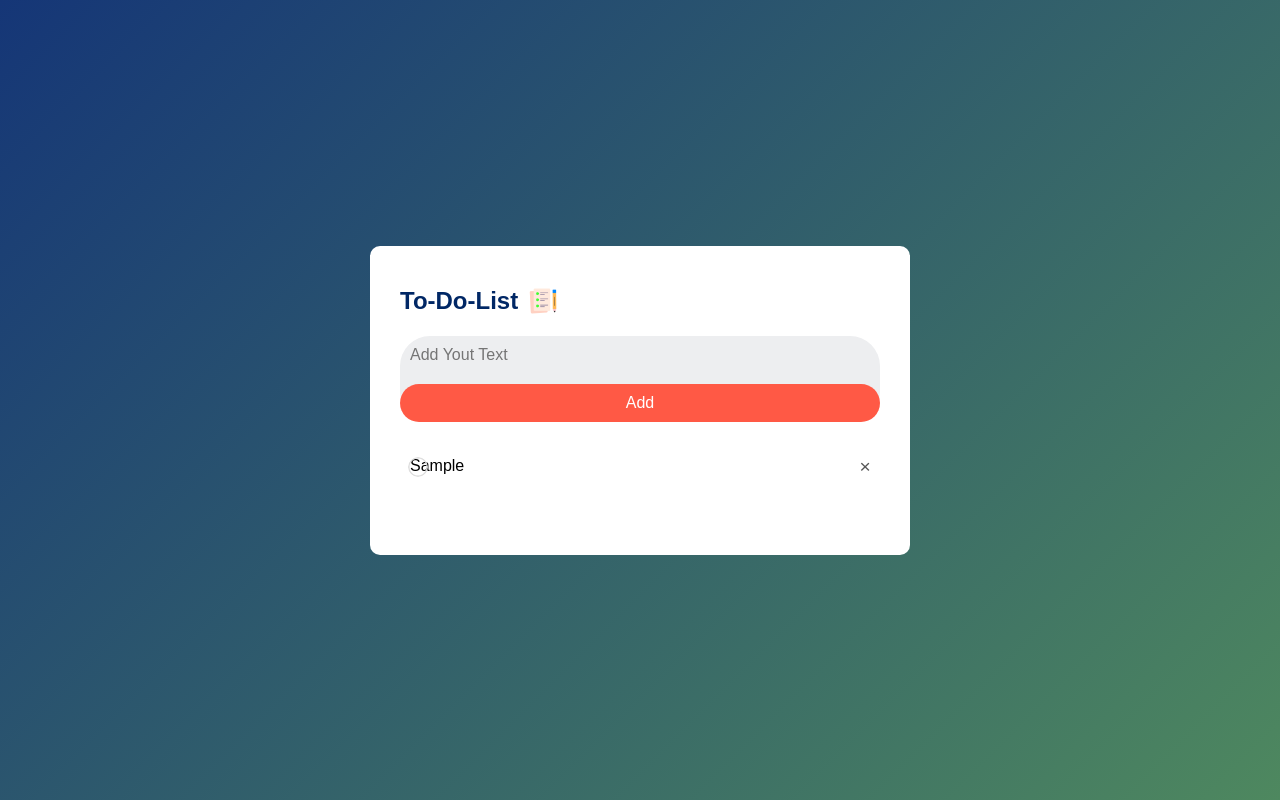
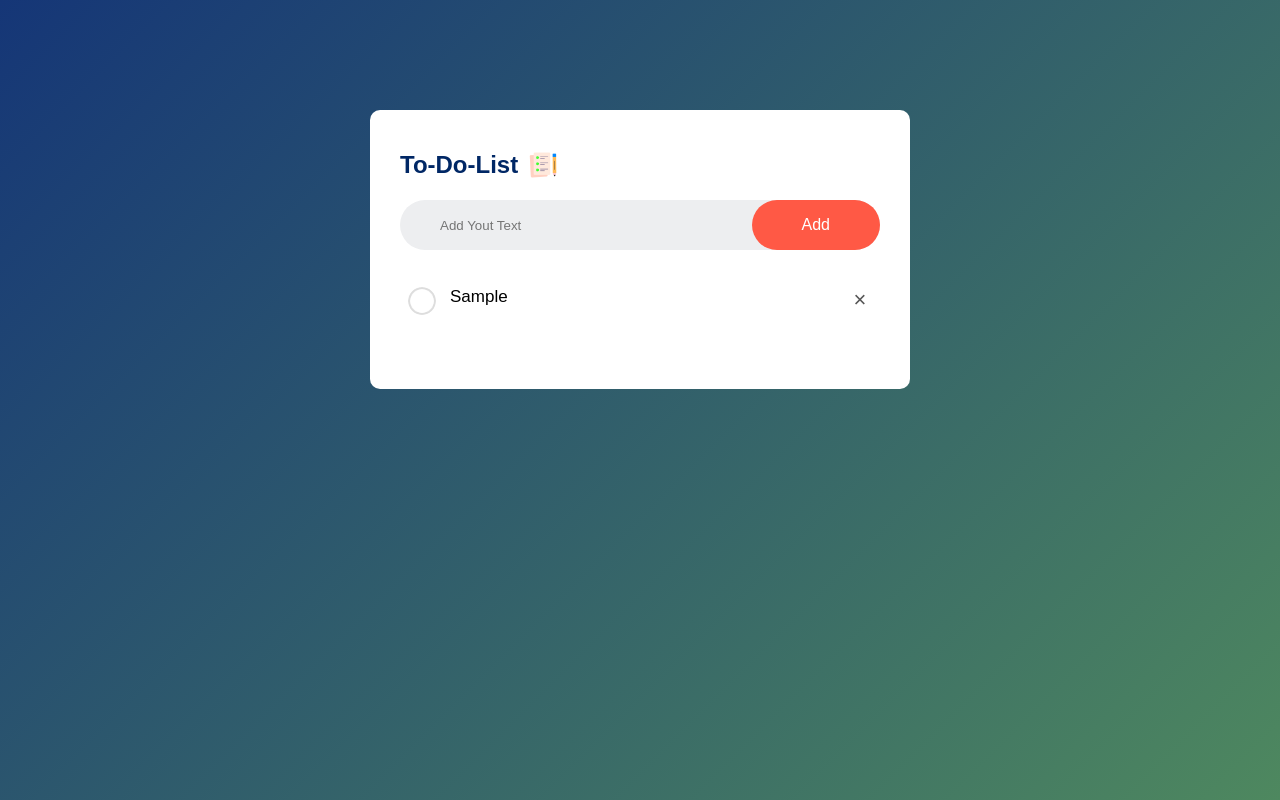
Before and after one commit to AshfaqueAhmed123/Todo-App, a plain HTML site: page index.html in a window 1280 px wide. Both pictures are taken after typing "Sample" into the empty fields and a click on the button "Add". Drawn offline with Linux system fonts and the light colour scheme.

Commit message:
Update style.css

```diff
--- a/style.css
+++ b/style.css
@@ -10,16 +10,13 @@
     min-height: 100vh;
     background: linear-gradient(135deg, #153677, #4e885f);
     padding: 10px;
-    display: flex;
-    justify-content: center;
-    align-items: center;
 }
 
 .todo-app {
     width: 100%;
     max-width: 540px;
     background-color: #fff;
-    margin: 20px;
+    margin: 100px auto 20px;
     padding: 40px 30px 70px;
     border-radius: 10px;
 }
@@ -29,7 +26,6 @@
     display: flex;
     align-items: center;
     margin-bottom: 20px;
-    font-size: 1.5em;
 }
 
 .todo-app h2 img {
@@ -39,9 +35,11 @@
 
 .row {
     display: flex;
-    flex-direction: column;
+    align-items: center;
+    justify-content: space-between;
     background-color: #edeef0;
     border-radius: 30px;
+    padding-left: 30px;
     margin-bottom: 25px;
 }
 
@@ -51,27 +49,27 @@ input {
     outline: none;
     background-color: transparent;
     padding: 10px;
-    font-size: 1em;
+    font-weight: 14px;
 }
 
 button {
     border: none;
     outline: none;
-    padding: 10px;
+    padding: 16px 50px;
     background-color: #ff5945;
     color: #fff;
-    font-size: 1em;
+    font-size: 16px;
     cursor: pointer;
     border-radius: 40px;
-    margin-top: 10px;
 }
+
 
 .list-container {}
 
 ul li {
     list-style: none;
-    font-size: 1em;
-    padding: 10px;
+    font-size: 17px;
+    padding: 12px 8px 12px 50px;
     user-select: none;
     cursor: pointer;
     position: relative;
@@ -80,13 +78,13 @@ ul li {
 ul li::before {
     content: '';
     position: absolute;
-    height: 20px;
-    width: 20px;
+    height: 28px;
+    width: 28px;
     border-radius: 50%;
     background-image: url(Images/unchecked.png);
     background-size: cover;
     background-position: center;
-    top: 10px;
+    top: 12px;
     left: 8px;
 }
 
@@ -103,11 +101,11 @@ ul li span {
     position: absolute;
     right: 0;
     top: 5px;
-    width: 30px;
-    height: 30px;
-    font-size: 1.2em;
+    width: 40px;
+    height: 40px;
+    font-size: 22px;
     color: #555;
-    line-height: 30px;
+    line-height: 40px;
     text-align: center;
     border-radius: 50%;
 }
```
